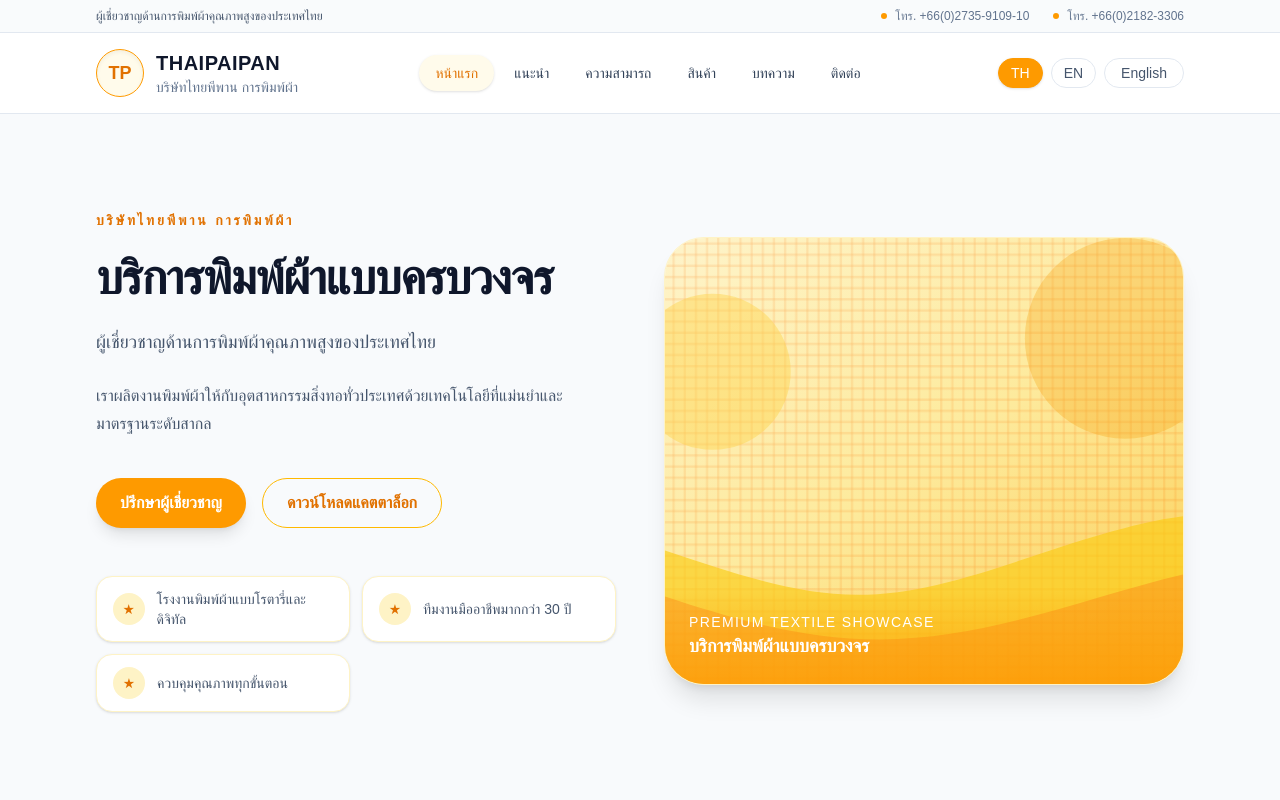
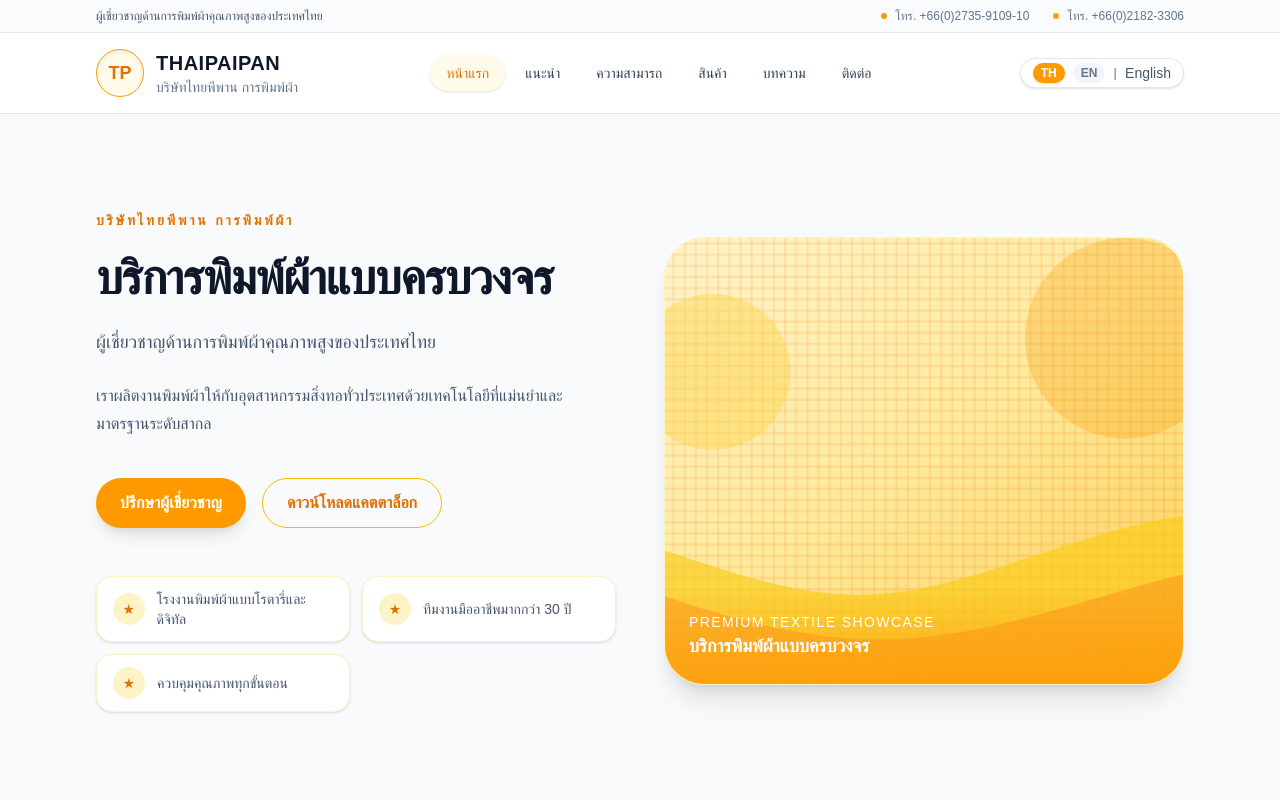
Before and after one commit to DnopPondz/tpp, a Next.js app: page / in a window 1280 px wide. Shown: the top 800 px of the page. Built offline with nearby package versions, Linux system fonts and the light colour scheme.

Commit message:
Replace navbar language pills with single toggle

```diff
--- a/components/Navbar.js
+++ b/components/Navbar.js
@@ -14,11 +14,6 @@ export const menuItems = [
   { key: "contact", href: "/contact" },
 ];
 
-const languageOptions = [
-  { code: "th", label: "TH" },
-  { code: "en", label: "EN" },
-];
-
 const defaultContactNumbers = [
   "+66(0)2735-9109-10",
   "+66(0)2182-3306",
@@ -26,8 +21,44 @@ const defaultContactNumbers = [
   "Fax +66(0)2735-8941",
 ];
 
+function LanguageToggleButton({ language, onToggle, label }) {
+  const isThai = language === "th";
+
+  return (
+    <button
+      type="button"
+      onClick={onToggle}
+      className="flex items-center gap-2 rounded-full border border-slate-200 bg-white px-3 py-1 text-sm font-medium text-slate-600 shadow-sm transition-colors hover:border-amber-300 hover:text-amber-600"
+      aria-label={`Switch language to ${label}`}
+    >
+      <span
+        className={`rounded-full px-2 py-0.5 text-xs font-semibold transition-colors ${
+          isThai
+            ? "bg-amber-500 text-white shadow"
+            : "bg-slate-100 text-slate-500"
+        }`}
+      >
+        TH
+      </span>
+      <span
+        className={`rounded-full px-2 py-0.5 text-xs font-semibold transition-colors ${
+          isThai
+            ? "bg-slate-100 text-slate-500"
+            : "bg-amber-500 text-white shadow"
+        }`}
+      >
+        EN
+      </span>
+      <span className="text-xs font-semibold uppercase tracking-wide text-slate-400">
+        |
+      </span>
+      <span className="text-sm font-medium text-slate-600">{label}</span>
+    </button>
+  );
+}
+
 export default function Navbar() {
-  const { language, setLanguage, translations, toggleLanguage } = useLanguage();
+  const { language, translations, toggleLanguage } = useLanguage();
   const [isMenuOpen, setIsMenuOpen] = useState(false);
   const pathname = usePathname();
 
@@ -105,33 +136,12 @@ export default function Navbar() {
             })}
           </nav>
           <div className="flex items-center gap-2">
-            <div className="hidden items-center gap-2 lg:flex">
-              {languageOptions.map((option) => {
-                const isActive = option.code === language;
-                return (
-                  <button
-                    key={option.code}
-                    type="button"
-                    onClick={() => setLanguage(option.code)}
-                    className={`rounded-full border px-3 py-1 text-sm font-medium transition-colors ${
-                      isActive
-                        ? "border-amber-500 bg-amber-500 text-white shadow"
-                        : "border-slate-200 bg-white text-slate-600 hover:border-amber-300 hover:text-amber-600"
-                    }`}
-                    aria-pressed={isActive}
-                    aria-label={`Switch to ${option.label}`}
-                  >
-                    {option.label}
-                  </button>
-                );
-              })}
-              <button
-                type="button"
-                onClick={toggleLanguage}
-                className="rounded-full border border-slate-200 px-4 py-1 text-sm font-medium text-slate-600 transition-colors hover:border-amber-300 hover:text-amber-600"
-              >
-                {translations.languageSwitchLabel}
-              </button>
+            <div className="hidden items-center lg:flex">
+              <LanguageToggleButton
+                language={language}
+                onToggle={toggleLanguage}
+                label={translations.languageSwitchLabel}
+              />
             </div>
             <button
               type="button"
@@ -186,27 +196,11 @@ export default function Navbar() {
               <span className="text-xs font-semibold uppercase tracking-wide text-slate-500">
                 {languageLabel}
               </span>
-              <div className="flex items-center gap-2">
-                {languageOptions.map((option) => {
-                  const isActive = option.code === language;
-                  return (
-                    <button
-                      key={option.code}
-                      type="button"
-                      onClick={() => setLanguage(option.code)}
-                      className={`rounded-full border px-2 py-1 text-xs font-semibold transition-colors ${
-                        isActive
-                          ? "border-amber-500 bg-amber-500 text-white"
-                          : "border-slate-200 bg-white text-slate-600 hover:border-amber-300 hover:text-amber-600"
-                      }`}
-                      aria-pressed={isActive}
-                      aria-label={`Switch to ${option.label}`}
-                    >
-                      {option.label}
-                    </button>
-                  );
-                })}
-              </div>
+              <LanguageToggleButton
+                language={language}
+                onToggle={toggleLanguage}
+                label={translations.languageSwitchLabel}
+              />
             </div>
             <div className="flex flex-col gap-1 rounded-xl bg-slate-50 px-3 py-2 text-xs text-slate-500">
               <span className="font-semibold uppercase tracking-wide text-slate-600">
```
